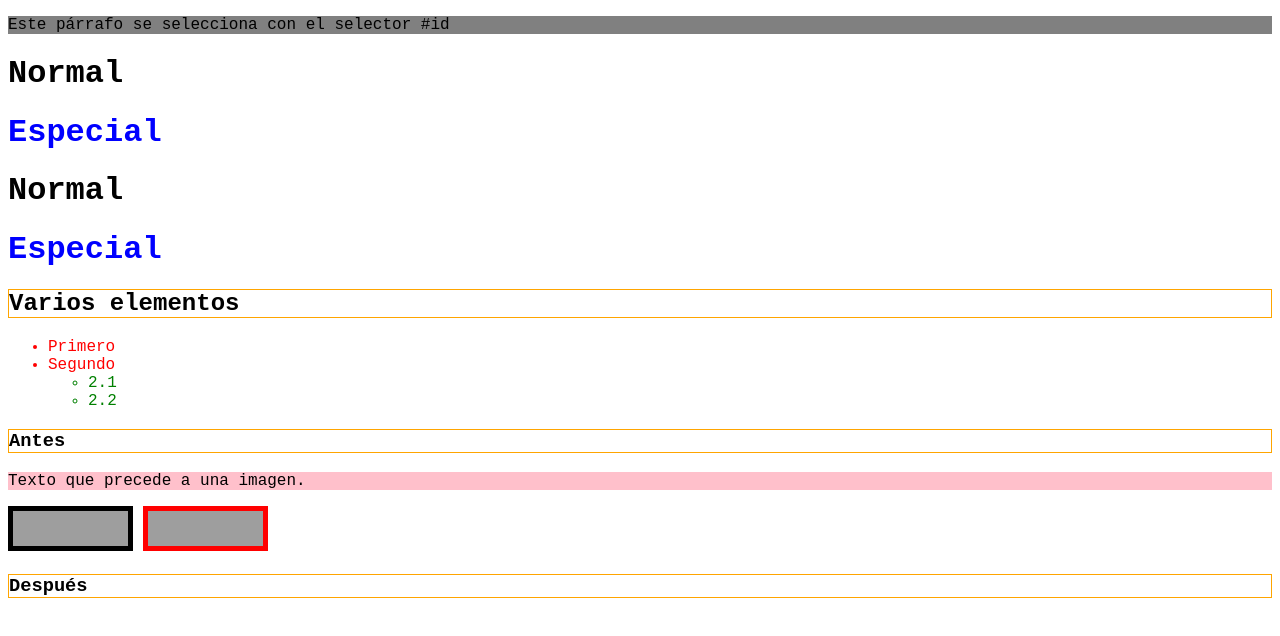
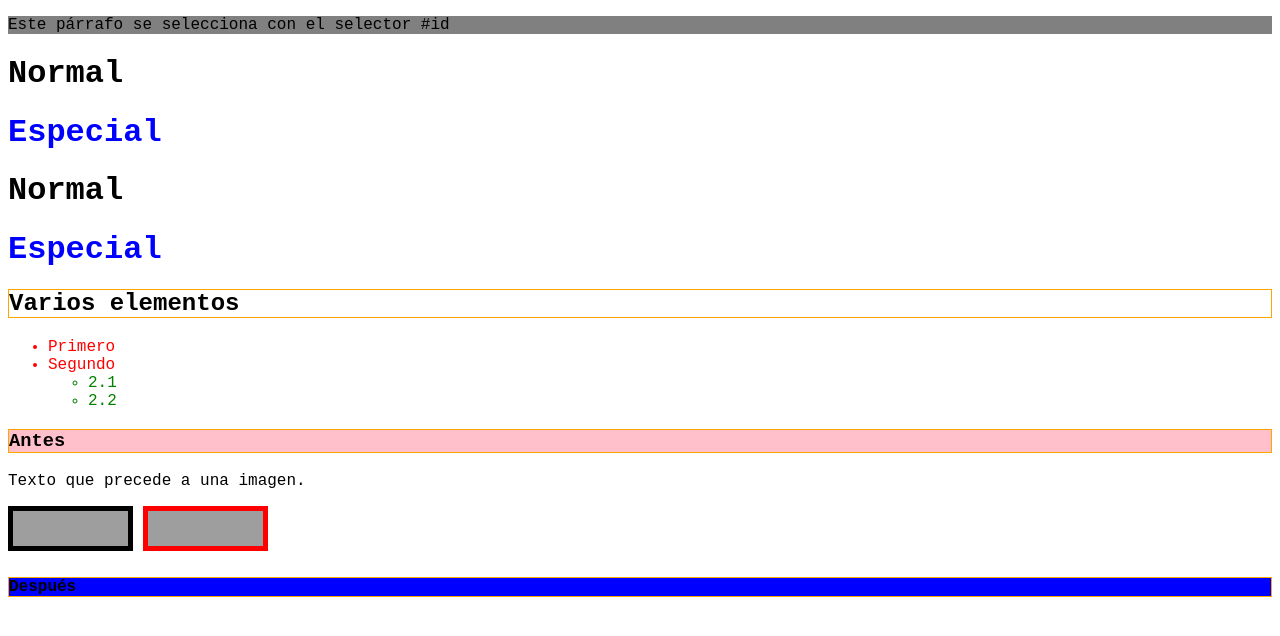
Before and after one commit to Pablo22852/Lenguaje-de-marcas, a plain HTML site: page Ejercicio7.html in a window 1280 px wide. Drawn offline with Linux system fonts and the light colour scheme; grey boxes are pictures that could not be loaded.

Commit message:
Add files via upload

```diff
--- a/Ejercicio7.html
+++ b/Ejercicio7.html
@@ -30,6 +30,6 @@
     <img src="https://fpalanturing.es/wp-content/uploads/2024/01/CPIFPAT_logotipo_color.webp" alt="primera">
     <img src="https://fpalanturing.es/wp-content/uploads/2024/01/CPIFPAT_logotipo_color.webp" alt="segunda">
 
-    <h3>Después</h3>
+    <h4>Después</h4>
 </body>
 </html>
--- a/estilos.css
+++ b/estilos.css
@@ -13,7 +13,7 @@ h1.especial {
 }
 
 
-h2, h3 {
+h2, h3, h4 {
     border: 1px solid orange;
 }
 
@@ -47,11 +47,10 @@ img[alt="segunda"] {
 }
 
 
-h3 + p {
+h3  {
     background-color: pink;
 }
 
-p + h3 {
+h4 {
     background-color: blue;
-    color: white;
 }
```
